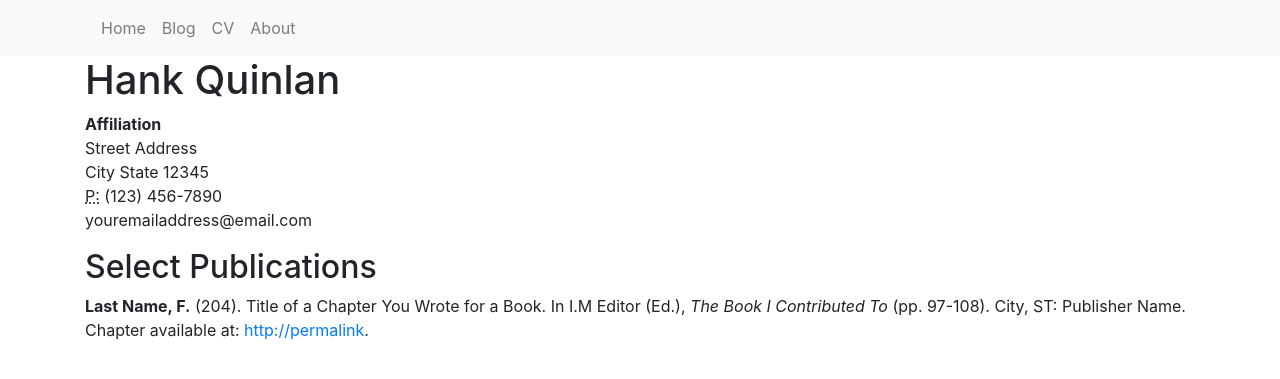
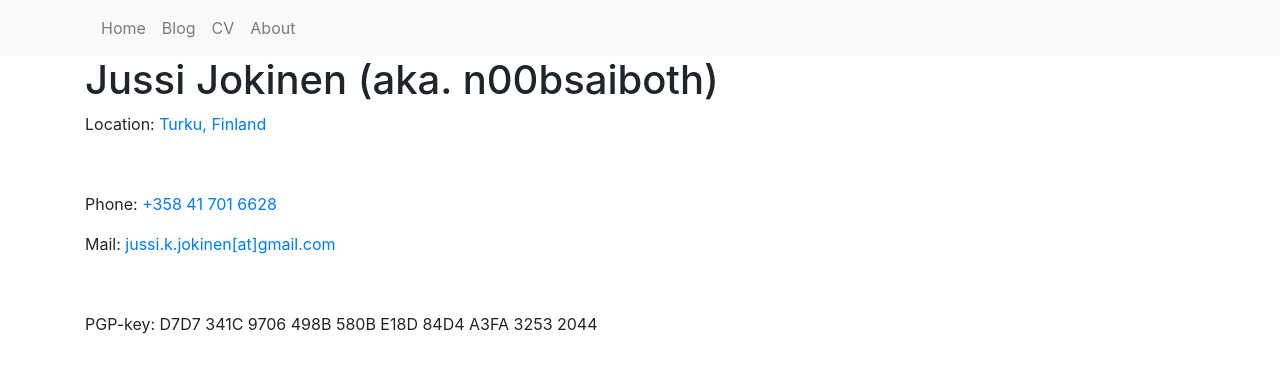
Before and after one commit to n00bsaiboth/n00bsaiboth.github.io, a Jekyll site: the page built from cv/index.html, in a window 1280 px wide. Shown: the top 379 px of the page. Built offline with Jekyll 4.4.1, drawn with Linux system fonts in a browser that asks for light colours.

Commit message:
Update index.html
Updated CV.

```diff
--- a/cv/index.html
+++ b/cv/index.html
@@ -1,19 +1,16 @@
 ---
 layout: default
-title: CV of Your Name
+title: n00bsaiboth's GitHub Pages
 ---
 
-	<div class="cv">
-		<h1>Hank Quinlan</h1>
-		<address>
-		<strong>Affiliation</strong><br>
-		Street Address<br>
-		City State 12345<br>
-		<abbr title="phone">P:</abbr> (123) 456-7890<br>
-		<span class="obfuscate">youremailaddress@email.com</span>
-		</address>
-
-		<h2>Select Publications</h2>
-
-		<p><strong>Last Name, F.</strong> (204). Title of a Chapter You Wrote for a Book. In I.M Editor (Ed.), <em>The Book I Contributed To</em> (pp. 97-108). City, ST: Publisher Name. Chapter available at: <a href="#">http://permalink</a>.
-	</div>
+<article class="cv">
+	<h1>Jussi Jokinen (aka. n00bsaiboth)</h1>
+	<address>
+		<p>Location: <a href="https://goo.gl/maps/TpqvLxsuz1iJgjur7" target="_blank">Turku, Finland</a></p>
+		<p>&nbsp;</p>
+		<p>Phone: <a href="tel:+358 41 701 6628">+358 41 701 6628</a></p>
+		<p>Mail: <a href="mailto:jussi.k.jokinen[at]gmail.com">jussi.k.jokinen[at]gmail.com</a></p>
+		<p>&nbsp;</p>
+		<p>PGP-key: D7D7 341C 9706 498B 580B E18D 84D4 A3FA 3253 2044</p>
+	</address>
+</article>
```
